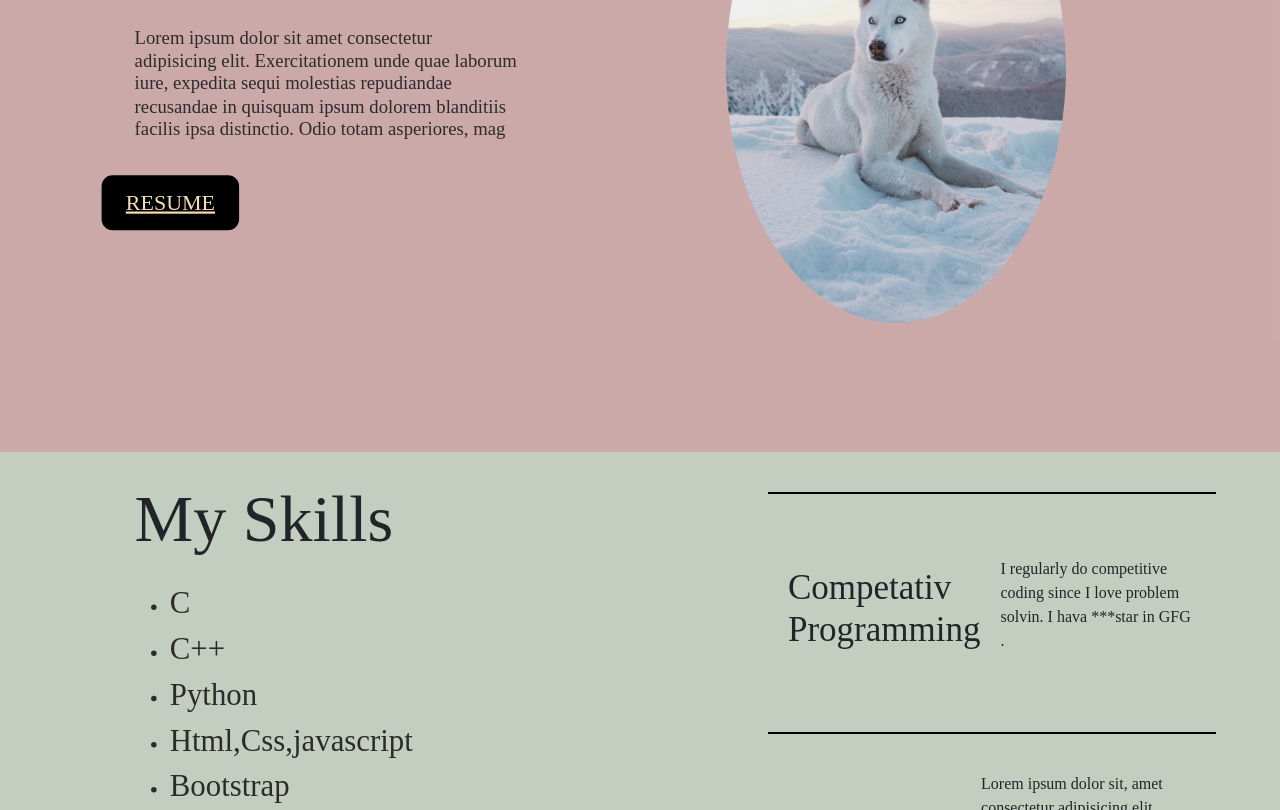
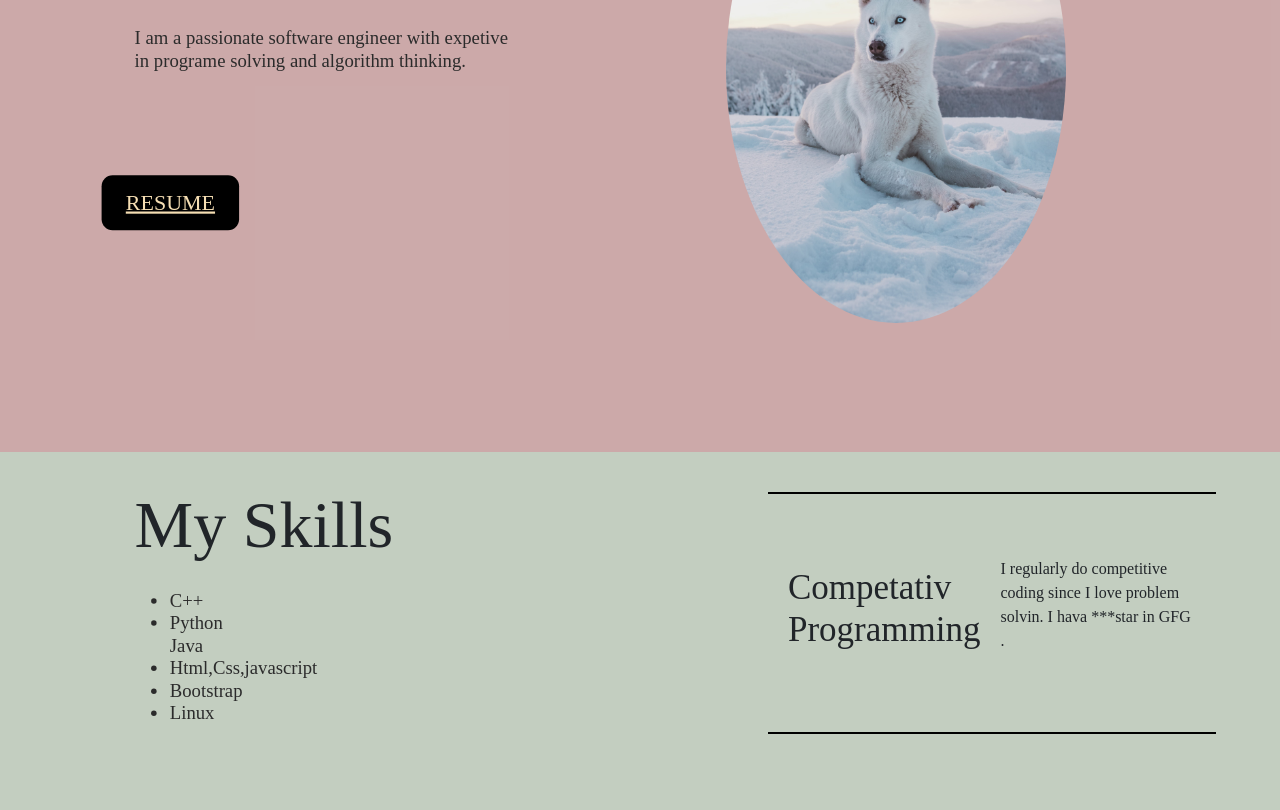
Before and after one commit to Chitresh8223/My-Portfolio, a plain HTML site: page index.html in a window 1280 px wide. Shown: the part 423-1233 px from the top of the page. Drawn offline with nearby package versions, Linux system fonts and the light colour scheme.

Commit message:
Update index.html
add information.

```diff
--- a/index.html
+++ b/index.html
@@ -40,11 +40,7 @@
                 <h2>Hello</h2>
                 <h1>I'm Citresh Chandra</h1>
                 <h4>
-                    Lorem ipsum dolor sit amet consectetur adipisicing elit.
-                    Exercitationem unde quae laborum iure,
-                    expedita sequi molestias repudiandae recusandae
-                    in quisquam ipsum dolorem blanditiis facilis ipsa distinctio.
-                    Odio totam asperiores, mag
+                   I am a passionate software engineer with expetive in programe solving and algorithm thinking.
                 </h4>
                 <div id="buttons">
                     <button id="b2">
@@ -64,12 +60,12 @@
                 <h1>My Skills</h1>
                 <h4>
                   <ul>
-                    <li><h3>C</h3></li>
-                    <li><h3>C++</h3></li>
-                    <li><h3>Python</h3></li>
-                    <li><h3>Html,Css,javascript</h3></li>
-                    <li><h3>Bootstrap</h3></li>
-                    <li><h3>Linux</h3></li>
+                    <li>C++</li>
+                    <li>Python</li>
+                    <il>Java</il>
+                    <li>Html,Css,javascript</li>
+                    <li>Bootstrap</li>
+                    <li>Linux</li>
                 </ul>
                 </h4>
 
@@ -86,9 +82,7 @@
             <div class="box">
                 <h1>Design And Devlopment</h1>
                 <p>
-                    Lorem ipsum dolor sit, amet consectetur adipisicing elit.
-                    Saepe, mollitia! Ratione vero veritatis incidunt facilis
-                    perferendis suscipit cupiditate quia? Aliquam.
+                   I'm making weather websites.
                 </p>
             </div>
             <div class="box">
```
